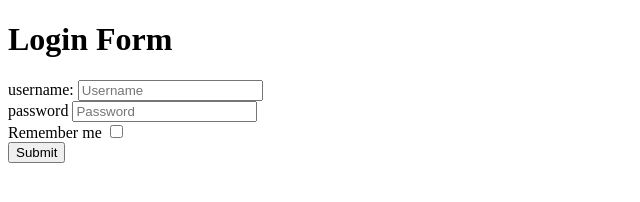
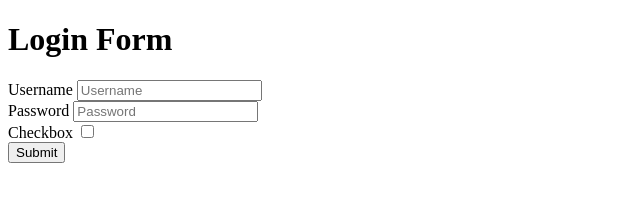
Before and after one commit to acciojob/remember-me-login-form-navysai1419, a website: page main.html in a window 1280 px wide. Shown: the full height of the page, 0-640 px from the left. Drawn offline with Linux system fonts and the light colour scheme.

Commit message:
created a submission

```diff
--- a/main.html
+++ b/main.html
@@ -9,17 +9,17 @@
 <body>
 	<form id="loginForm">
 	<h1>Login Form</h1>
-		username:
-		<input type="text" placeholder="Username" id="username">
+		<label for="username">Username</label>
+		<input type="text" placeholder="Username" id="username"/>
 	</br>
-		password
-		<input type="password" placeholder="Password" id="password">
+		<label for="password">Password</label>
+		<input type="password" placeholder="Password" id="password"/>
 		</br>
-		Remember me
+		<label for="checkbox">Checkbox</label>
 
-		<input type="checkbox" id="checkbox">
+		<input type="checkbox" id="checkbox"/>
 		</br>
-		<button type="submit" id="submit">Submit
+		<input type="submit" id="submit"/>
 	</form>
 	<!-- the entire body must be written by student -->
     <script type="text/javascript" src="./script.js">
```
